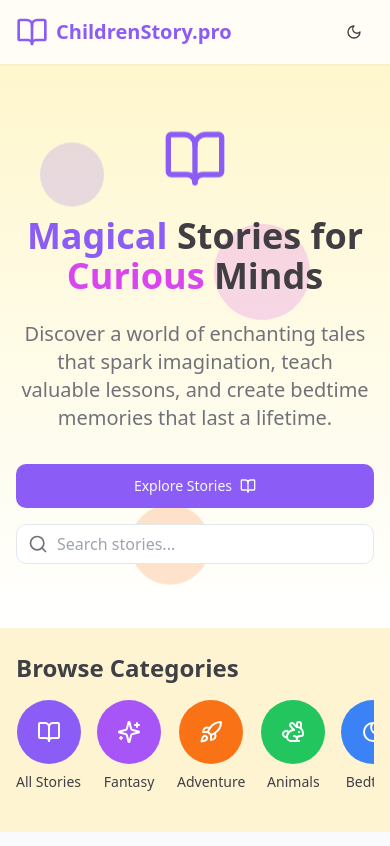
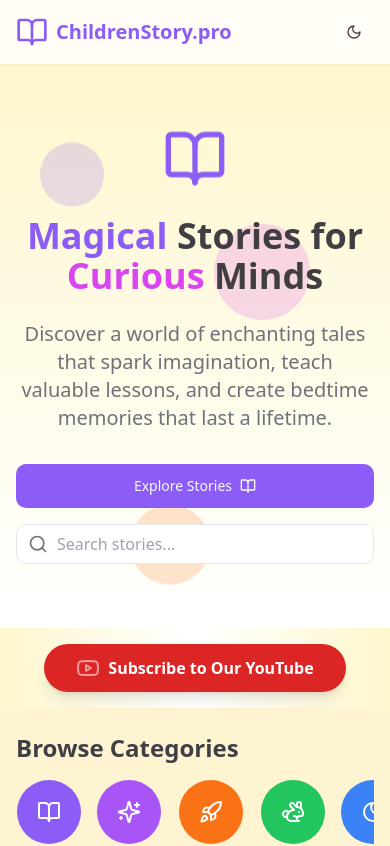
Before and after one commit to aiwonderful/story-sparkle-narratives, a React (Vite) app: page / in a window 390 px wide. Shown: the top 846 px of the page. Built offline with nearby package versions, Linux system fonts and the light colour scheme.

Commit message:
Refactor: Improve layout and add YouTube guidance
Improve layout and add a style to guide users to follow the youtube channel.

```diff
--- a/src/components/RecentStories.tsx
+++ b/src/components/RecentStories.tsx
@@ -2,22 +2,27 @@
 import React from 'react';
 import StoryCard from './StoryCard';
 import { mockStories } from '../data/mockStories';
+import { Button } from './ui/button';
+import { ChevronRight } from 'lucide-react';
 
 const RecentStories = () => {
   // Get the last 4 stories
   const recentStories = mockStories.slice(-4);
 
   return (
-    <section className="py-10">
+    <section className="py-12 bg-white dark:bg-gray-900">
       <div className="container mx-auto px-4">
         <div className="flex justify-between items-center mb-8">
-          <h2 className="text-2xl font-bold">Recently Added</h2>
-          <a
-            href="/categories"
-            className="text-story-primary hover:text-story-primary/80 transition-colors"
+          <h2 className="text-2xl md:text-3xl font-bold text-story-text dark:text-white">Recently Added</h2>
+          <Button
+            variant="ghost"
+            className="text-story-primary hover:text-story-primary/80 transition-colors group flex items-center"
+            asChild
           >
-            View All
-          </a>
+            <a href="/categories">
+              View All <ChevronRight className="ml-1 group-hover:translate-x-1 transition-transform" size={18} />
+            </a>
+          </Button>
         </div>
 
         <div className="grid grid-cols-1 md:grid-cols-2 lg:grid-cols-4 gap-6">
--- a/src/components/YouTubeEmbed.tsx
+++ b/src/components/YouTubeEmbed.tsx
@@ -1,14 +1,17 @@
 
 import React from 'react';
+import { Youtube } from 'lucide-react';
 
 interface YouTubeEmbedProps {
   youtubeId: string;
   title: string;
+  channelUrl?: string;
 }
 
-const YouTubeEmbed = ({ youtubeId, title }: YouTubeEmbedProps) => {
+const YouTubeEmbed = ({ youtubeId, title, channelUrl = "https://www.youtube.com/@ChildrenStoryPro" }: YouTubeEmbedProps) => {
   return (
-    <div className="aspect-video w-full rounded-lg overflow-hidden shadow-lg my-6">
+    <div className="space-y-4">
+      <div className="aspect-video w-full rounded-lg overflow-hidden shadow-lg">
         <iframe
           width="100%"
           height="100%"
@@ -19,6 +22,18 @@ const YouTubeEmbed = ({ youtubeId, title }: YouTubeEmbedProps) => {
           className="w-full h-full"
         ></iframe>
       </div>
+
+      <div className="flex justify-center">
+        <a
+          href={channelUrl}
+          target="_blank"
+          rel="noopener noreferrer"
+          className="flex items-center gap-2 bg-red-600 hover:bg-red-700 text-white font-bold py-2 px-6 rounded-full transition-all transform hover:scale-105 shadow-md"
+        >
+          <Youtube size={24} /> Subscribe to Our YouTube
+        </a>
+      </div>
+    </div>
   );
 };
 
--- a/src/pages/Index.tsx
+++ b/src/pages/Index.tsx
@@ -8,13 +8,31 @@ import FeaturedStories from '../components/FeaturedStories';
 import RecentStories from '../components/RecentStories';
 import Testimonials from '../components/Testimonials';
 import Newsletter from '../components/Newsletter';
+import { Youtube } from 'lucide-react';
 
 const Index = () => {
+  const youtubeChannelUrl = "https://www.youtube.com/@ChildrenStoryPro";
+
   return (
     <div className="min-h-screen flex flex-col">
       <Header />
       <main className="flex-grow">
         <Hero />
+
+        {/* YouTube Subscribe Banner */}
+        <div className="py-4 bg-gradient-to-r from-story-background via-white to-story-background dark:from-gray-900 dark:via-gray-800 dark:to-gray-900">
+          <div className="container mx-auto px-4 flex justify-center">
+            <a
+              href={youtubeChannelUrl}
+              target="_blank"
+              rel="noopener noreferrer"
+              className="flex items-center gap-2 bg-red-600 hover:bg-red-700 text-white font-bold py-3 px-8 rounded-full transition-all transform hover:scale-105 shadow-lg"
+            >
+              <Youtube size={24} className="animate-pulse" /> Subscribe to Our YouTube
+            </a>
+          </div>
+        </div>
+
         <CategoryScroller />
         <FeaturedStories />
         <RecentStories />
```
Lines whose indentation alone changed are shown as unchanged.
